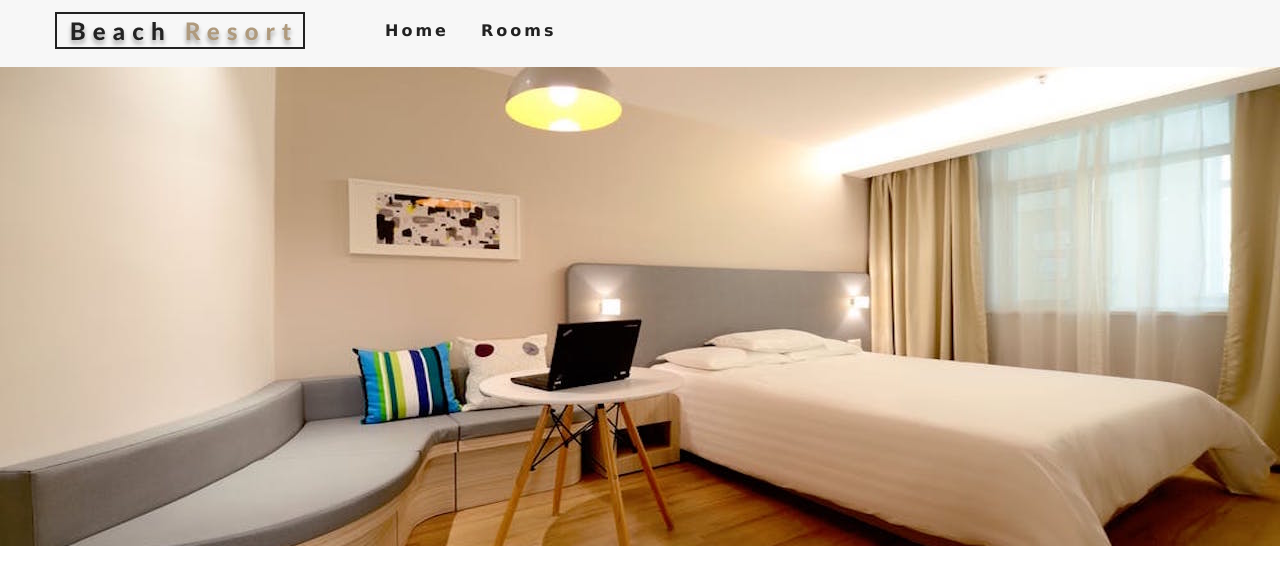
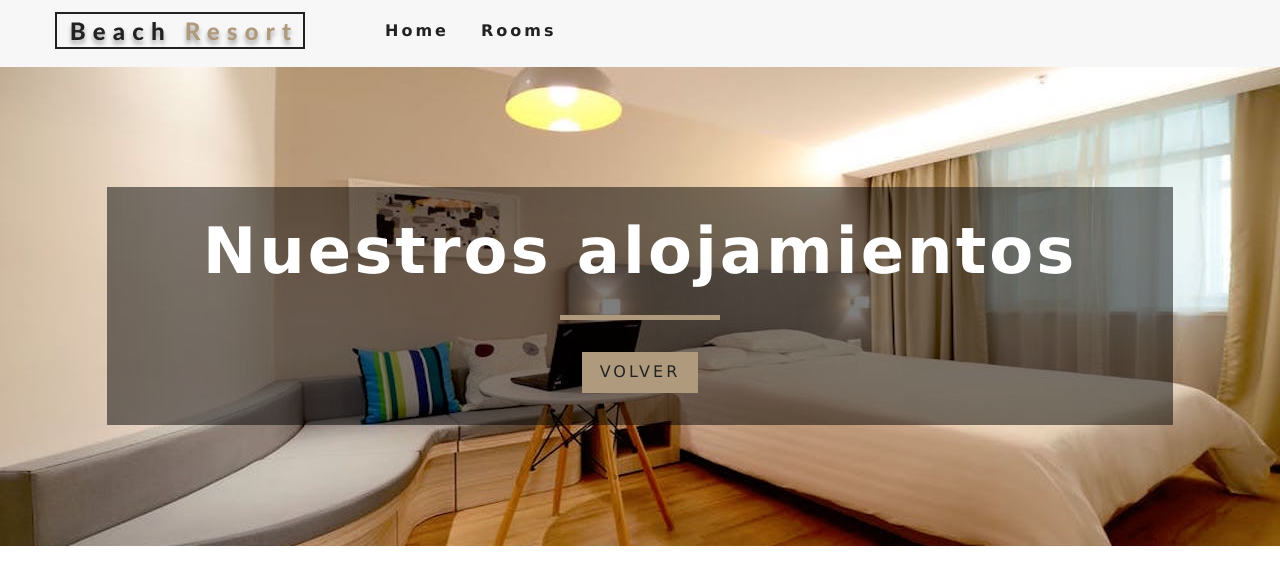
Before and after one commit to Viciot/casarural, a React (Create React App) app: page /rooms in a window 1280 px wide. Shown: the top 584 px of the page. Built offline with nearby package versions, Linux system fonts and the light colour scheme.

Commit message:
services and rooms

```diff
--- /dev/null
+++ b/src/components/Services.js
@@ -0,0 +1,12 @@
+import React, { Component } from 'react'
+import Title from "./Title"
+
+export default class Services extends Component {
+  render() {
+    return (
+      <div>
+        <Title title="services" />
+      </div>
+    );
+  }
+}
--- /dev/null
+++ b/src/components/Title.js
@@ -0,0 +1,9 @@
+import React from 'react'
+
+export default function Title({title}) {
+  return (
+    <div className="section-title">
+      <h4>{title}</h4>
+    </div>
+  )
+}
--- a/src/pages/Home.js
+++ b/src/pages/Home.js
@@ -2,13 +2,18 @@
 import Hero from "../components/Hero";
 import Banner from "../components/Banner";
 import { Link } from "react-router-dom";
+import Services from "../components/Services";
 
 export default function Home () {
-    return <Hero>
+    return (
+        <>
+            <Hero>
                 <Banner title="Experimenta lo natural" subtitle="Residencias completas a partir de 199€">
                     <Link to="/rooms" className="btn-primary">
                         Nuestras Residencias
                     </Link>
                 </Banner>
             </Hero>
+        </>
+    );
 }
--- a/src/pages/Rooms.js
+++ b/src/pages/Rooms.js
@@ -1,9 +1,18 @@
 import React from 'react'
 import Hero from "../components/Hero"
+import Banner from '../components/Banner'
+import { Link } from 'react-router-dom'
+
 
 const Rooms = () => {
   return (
-    <Hero hero="roomsHero" />
+    <Hero hero="roomsHero">
+      <Banner title="Nuestros alojamientos">
+        <Link to="/" className="btn-primary">
+          Volver
+        </Link>
+      </Banner>
+    </Hero>
   )
 }
 
```
Lines whose indentation alone changed are shown as unchanged.
